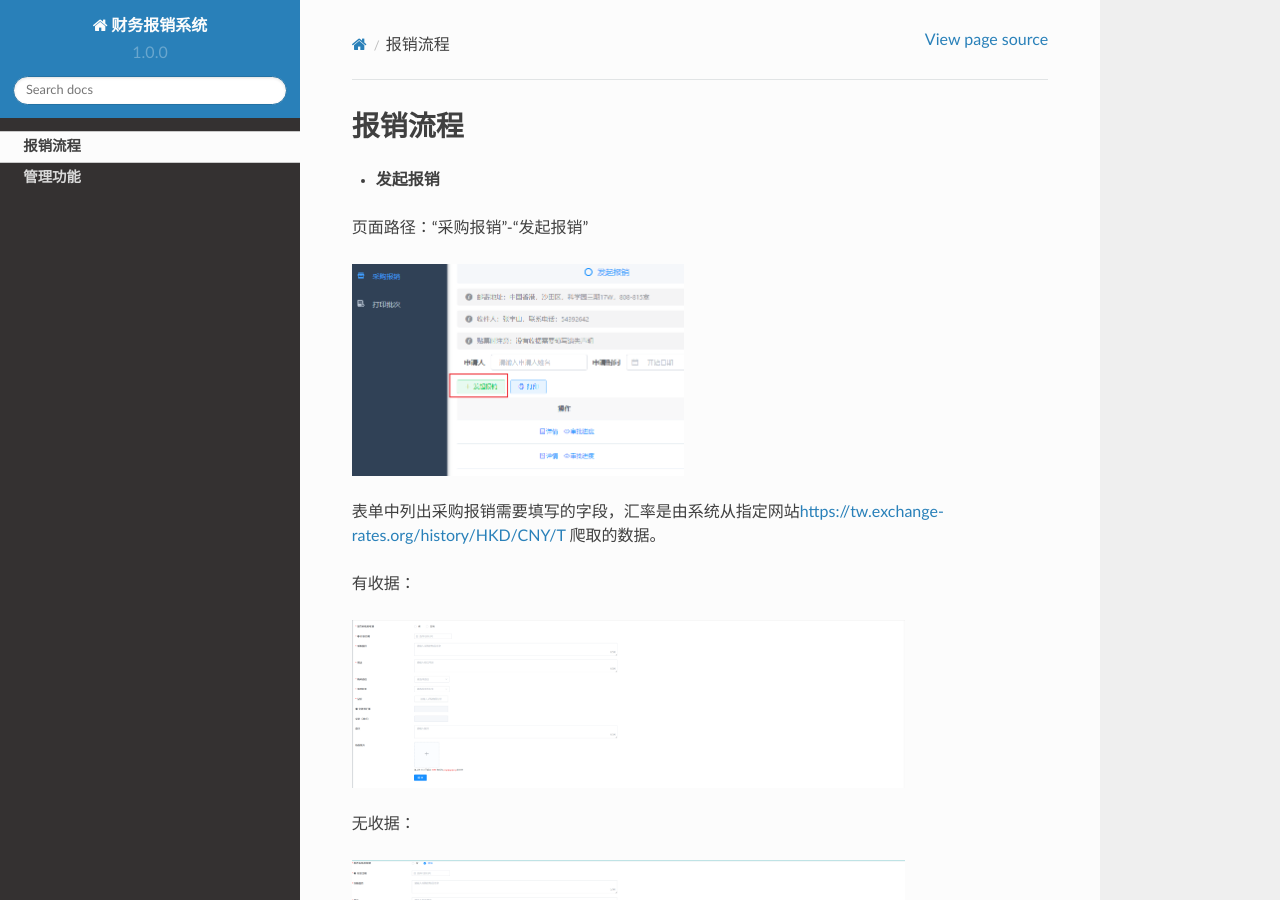
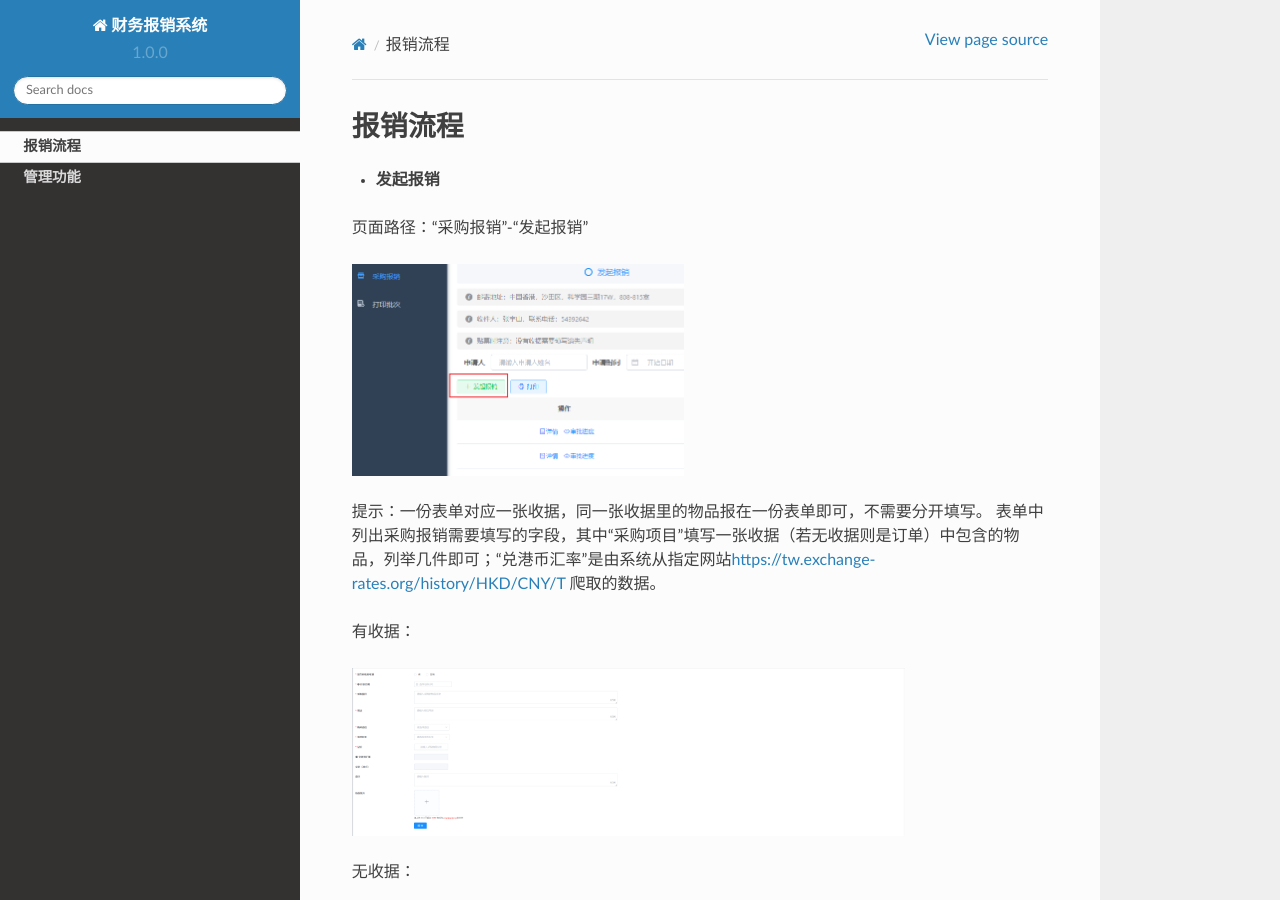
Before and after one commit to fernandozhang/crc-fr-tutorial, a Sphinx documentation site: the page built from docs/source/flow.rst, in a window 1280 px wide and 900 px high. Built offline with Sphinx 7.4.7 and the Read the Docs theme 2.0.0, drawn with Linux system fonts in a browser that asks for light colours.

Commit message:
修改报销流程，补充说明采购项目

```diff
--- a/docs/source/flow.rst
+++ b/docs/source/flow.rst
@@ -11,7 +11,8 @@
    :width: 3.4597in
    :height: 2.20469in
 
-表单中列出采购报销需要填写的字段，汇率是由系统从指定网站\ https://tw.exchange-rates.org/history/HKD/CNY/T 爬取的数据。
+提示：一份表单对应一张收据，同一张收据里的物品报在一份表单即可，不需要分开填写。
+表单中列出采购报销需要填写的字段，其中“采购项目”填写一张收据（若无收据则是订单）中包含的物品，列举几件即可；“兑港币汇率”是由系统从指定网站\ https://tw.exchange-rates.org/history/HKD/CNY/T 爬取的数据。
 
 有收据：
 
```
